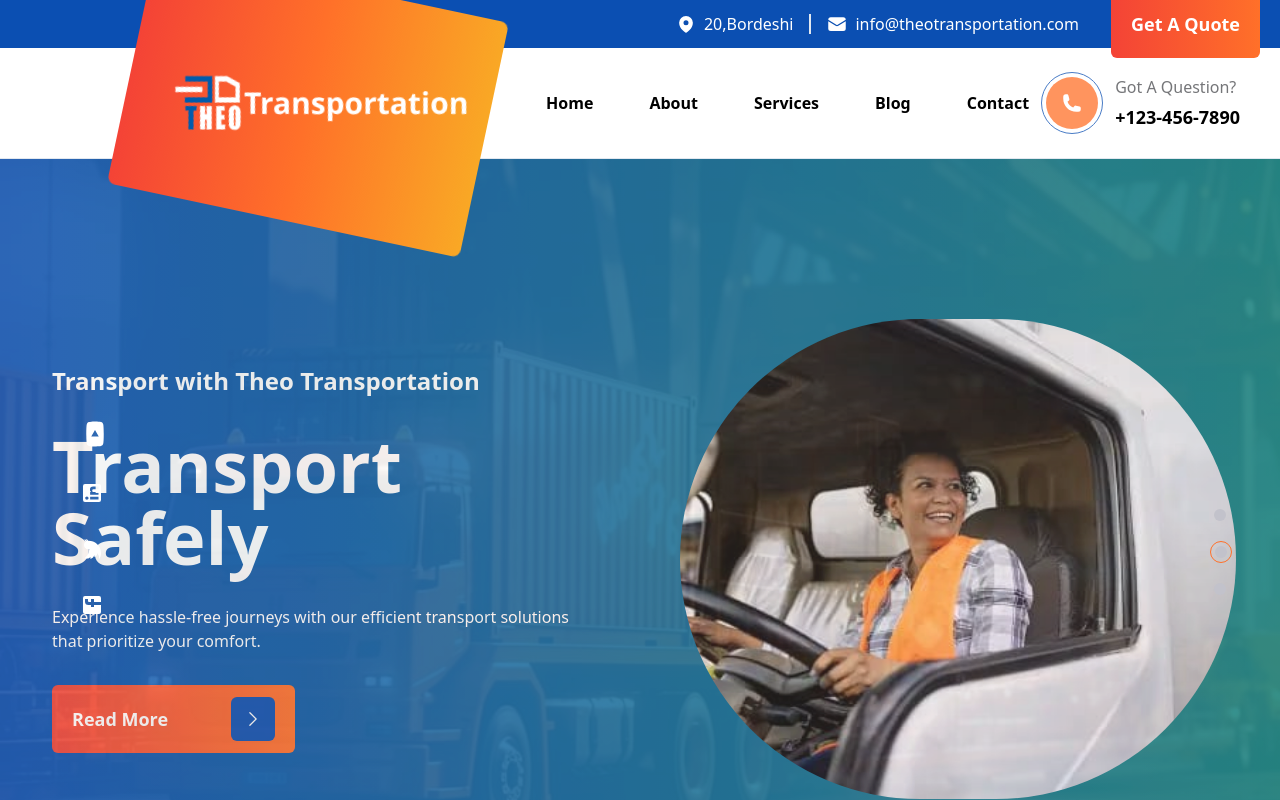
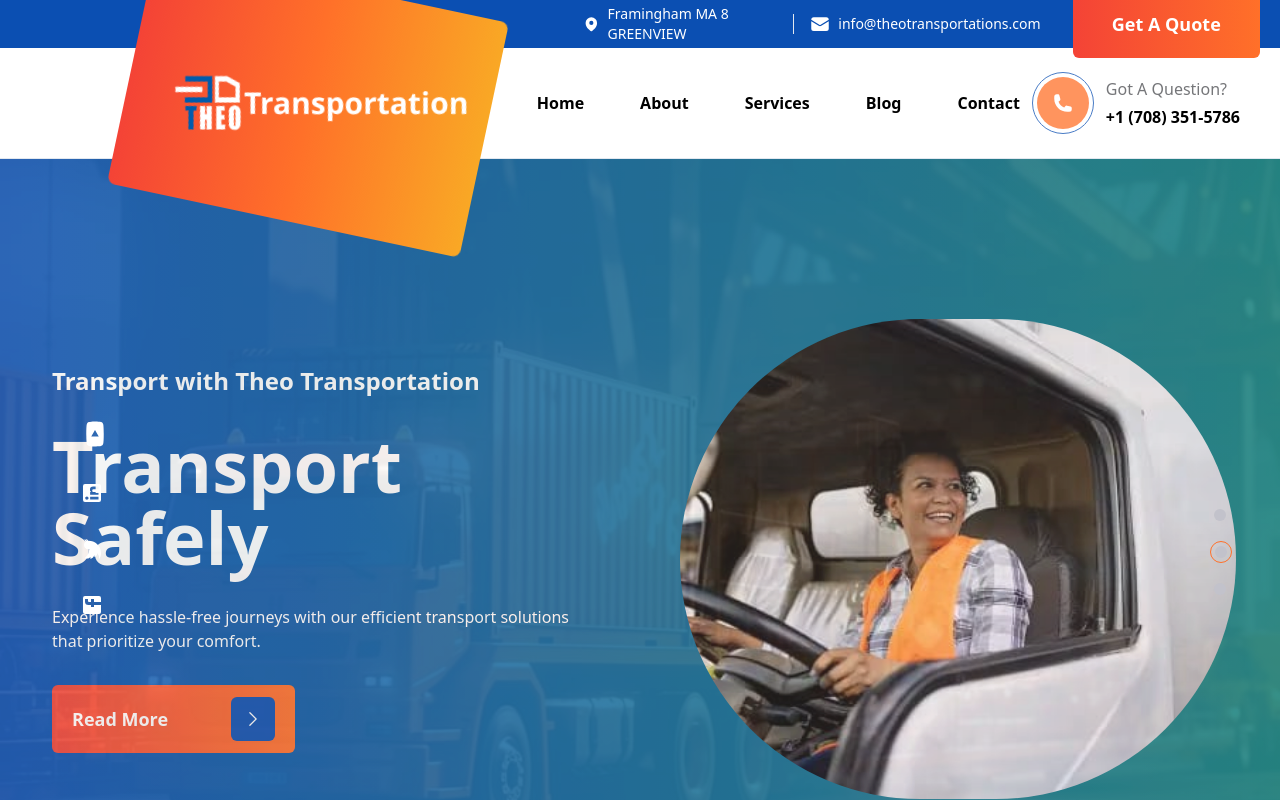
Before and after one commit to Hall-e3/thiotransportation, a React (Create React App) app: page / in a window 1280 px wide. Built offline with nearby package versions, Linux system fonts and the light colour scheme.

Commit message:
new changes

```diff
--- a/src/components/Footer.jsx
+++ b/src/components/Footer.jsx
@@ -47,19 +47,19 @@ export default function Footer() {
                 <div className="flex items-center space-x-4 cursor-pointer">
                   <MapPinIcon className="h-5 w-5 text-primary_orange" />
                   <p className="font-normal lg:text-lg text-[#c7cdda]">
-                    22/1 Bardeshi, Amin Bazar Dhaka 1348
+                    Framingham MA 8 GREENVIEW street Framingham MA 01701
                   </p>
                 </div>
                 <div className="flex items-center space-x-4 cursor-pointer">
                   <EnvelopeIcon className="h-5 w-5 text-primary_orange" />
                   <p className="font-normal lg:text-lg text-[#c7cdda]">
-                    info@theotransportation.com
+                    info@theotransportations.com
                   </p>
                 </div>
                 <div className="flex items-center space-x-4 cursor-pointer">
                   <PhoneIcon className="h-5 w-5 text-primary_orange" />
                   <p className="font-normal lg:text-lg text-[#c7cdda]">
-                    +88 01234 567 890
+                    +1 5083456355
                   </p>
                 </div>
               </div>
--- a/src/components/NavBar2.jsx
+++ b/src/components/NavBar2.jsx
@@ -78,7 +78,7 @@ export default function NavBar2({ show }) {
               <p className="text-md text-grey_black_3 font-medium">
                 Got A Question?
               </p>
-              <p className="text-lg font-bold">+123-456-7890</p>
+              <p className="text-md font-bold">+1 (708) 351-5786</p>
             </div>
           </div>
           <div onClick={handleDrop} className="lg:hidden pr-5 md:pr-0">
--- a/src/components/Navbar.jsx
+++ b/src/components/Navbar.jsx
@@ -69,7 +69,7 @@ export default function Navbar({ show }) {
               <p className="text-md text-grey_black_3 font-medium">
                 Got A Question?
               </p>
-              <p className="text-lg font-bold">+123-456-7890</p>
+              <p className="text-md font-bold">+123-456-7890</p>
             </div>
           </div>
           <div onClick={handleDrop} className="lg:hidden pr-5 md:pr-0">
@@ -151,16 +151,18 @@ export default function Navbar({ show }) {
             <div className="flex items-center space-x-3 cursor-pointer hover:text-primary_orange">
               <MapPinIcon className="h-4 w-4 text-primary_color" />
               <p className="font-medium lg:text-lg">
-                22/1 Bardeshi, Bazar Dhaka
+                Framingham MA 8 GREENVIEW street Framingham MA 01701
               </p>
             </div>
             <div className="flex items-center space-x-3 cursor-pointer hover:text-primary_orange">
               <EnvelopeIcon className="h-4 w-4 text-primary_color" />
-              <p className="font-medium lg:text-lg">info@theotransport.com</p>
+              <p className="font-medium lg:text-lg">
+                info@theotransportations.com
+              </p>
             </div>
             <div className="flex items-center space-x-3 cursor-pointer hover:text-primary_orange">
               <PhoneIcon className="h-4 w-4 text-primary_color" />
-              <p className="font-medium lg:text-lg">+88 01234 567 890</p>
+              <p className="font-medium lg:text-lg">+1 (708) 351-5786</p>
             </div>
           </div>
         </div>
--- a/src/components/SecondFooter.jsx
+++ b/src/components/SecondFooter.jsx
@@ -124,21 +124,21 @@ export default function SecondFooter() {
               <h5 className="font-bold text-2xl">Dhaka Office</h5>
 
               <div className="flex items-center space-x-4 cursor-pointer">
-                <MapPinIcon className="h-5 w-5 text-primary_orange" />
-                <p className="font-normal lg:text-lg text-[#c7cdda]">
-                  22/1 Bardeshi, Amin Bazar Dhaka 1348
+                <MapPinIcon className="h-10 w-10 text-primary_orange" />
+                <p className="font-normal text-md text-[#c7cdda]">
+                  Framingham MA 8 GREENVIEW street Framingham MA 01701
                 </p>
               </div>
               <div className="flex items-center space-x-4 cursor-pointer">
                 <EnvelopeIcon className="h-5 w-5 text-primary_orange" />
-                <p className="font-normal lg:text-lg text-[#c7cdda]">
-                  hello@theotransportation.com
+                <p className="font-normal text-md text-[#c7cdda]">
+                  info@theotransportations.com
                 </p>
               </div>
               <div className="flex items-center space-x-4 cursor-pointer">
                 <PhoneIcon className="h-5 w-5 text-primary_orange" />
                 <p className="font-normal lg:text-lg text-[#c7cdda]">
-                  +88 01234 567 890
+                  +1 (708) 351-5786
                 </p>
               </div>
             </div>
@@ -147,21 +147,21 @@ export default function SecondFooter() {
               <h5 className="font-bold text-2xl">New York Office</h5>
 
               <div className="flex items-center space-x-4 cursor-pointer">
-                <MapPinIcon className="h-5 w-5 text-primary_orange" />
-                <p className="font-normal lg:text-lg text-[#c7cdda]">
-                  22/1 Bardeshi, Amin Bazar Dhaka 1348
+                <MapPinIcon className="h-10 w-10 text-primary_orange" />
+                <p className="font-normal text-md text-[#c7cdda]">
+                  Framingham MA 8 GREENVIEW street Framingham MA 01701
                 </p>
               </div>
               <div className="flex items-center space-x-4 cursor-pointer">
                 <EnvelopeIcon className="h-5 w-5 text-primary_orange" />
-                <p className="font-normal lg:text-lg text-[#c7cdda]">
-                  hello@theotransportation.com
+                <p className="font-normal text-md text-[#c7cdda]">
+                  info@theotransportations.com
                 </p>
               </div>
               <div className="flex items-center space-x-4 cursor-pointer">
                 <PhoneIcon className="h-5 w-5 text-primary_orange " />
                 <p className="font-normal lg:text-lg text-[#c7cdda]">
-                  +88 01234 567 890
+                  +1 (708) 351-5786
                 </p>
               </div>
             </div>
@@ -169,21 +169,21 @@ export default function SecondFooter() {
               <h5 className="font-bold text-2xl">London Office</h5>
 
               <div className="flex items-center space-x-4 cursor-pointer">
-                <MapPinIcon className="h-5 w-5 text-primary_orange" />
-                <p className="font-normal lg:text-lg text-[#c7cdda]">
-                  22/1 Bardeshi, Amin Bazar Dhaka 1348
+                <MapPinIcon className="h-10 w-10 text-primary_orange" />
+                <p className="font-normal text-md text-[#c7cdda]">
+                  Framingham MA 8 GREENVIEW street Framingham MA 01701
                 </p>
               </div>
               <div className="flex items-center space-x-4 cursor-pointer">
                 <EnvelopeIcon className="h-5 w-5 text-primary_orange" />
-                <p className="font-normal lg:text-lg text-[#c7cdda]">
-                  hello@theotransportation.com
+                <p className="font-normal text-md text-[#c7cdda]">
+                  info@theotransportations.com
                 </p>
               </div>
               <div className="flex items-center space-x-4 cursor-pointer">
                 <PhoneIcon className="h-5 w-5 text-primary_orange" />
                 <p className="font-normal lg:text-lg text-[#c7cdda]">
-                  +88 01234 567 890
+                  +1 (708) 351-5786
                 </p>
               </div>
             </div>
@@ -191,21 +191,21 @@ export default function SecondFooter() {
               <h5 className="font-bold text-2xl">Cape Town Office</h5>
 
               <div className="flex items-center space-x-4 cursor-pointer">
-                <MapPinIcon className="h-5 w-5 text-primary_orange" />
-                <p className="font-normal lg:text-lg text-[#c7cdda]">
-                  22/1 Bardeshi, Amin Bazar Dhaka 1348
+                <MapPinIcon className="h-10 w-10 text-primary_orange" />
+                <p className="font-normal text-md text-[#c7cdda]">
+                  Framingham MA 8 GREENVIEW street Framingham MA 01701
                 </p>
               </div>
               <div className="flex items-center space-x-4 cursor-pointer">
                 <EnvelopeIcon className="h-5 w-5 text-primary_orange" />
-                <p className="font-normal lg:text-lg text-[#c7cdda]">
-                  hello@theotransportation.com
+                <p className="font-normal text-md text-[#c7cdda]">
+                  info@theotransportations.com
                 </p>
               </div>
               <div className="flex items-center space-x-4 cursor-pointer">
                 <PhoneIcon className="h-5 w-5 text-primary_orange" />
                 <p className="font-normal lg:text-lg text-[#c7cdda]">
-                  +88 01234 567 890
+                  +1 (708) 351-5786
                 </p>
               </div>
             </div>
@@ -228,10 +228,10 @@ export default function SecondFooter() {
             </MapContainer>
           </div>
           <div className="flex flex-col lg:flex-row space-y-6 lg:space-y-0 justify-between sm:items-center">
-            <h4>Copyright ©2023 Transco. All Rights Reserved</h4>
+            <h4>Copyright ©2023 Theo Transportation. All Rights Reserved</h4>
             <div className="flex items-center space-x-5 lg:space-x-10">
               <p className="font-normal lg:text-lg text-[#c7cdda] hover:text-primary_color cursor-pointer">
-                World Travelling
+                World Traveling
               </p>
               <p className="font-normal lg:text-lg text-[#c7cdda] hover:text-primary_color cursor-pointer">
                 Product Delivery
--- a/src/layout/index.jsx
+++ b/src/layout/index.jsx
@@ -1,15 +1,6 @@
 import React, { useEffect, useState } from "react";
-import {
-  EnvelopeIcon,
-  MapPinIcon,
-  PhoneIcon,
-} from "@heroicons/react/24/solid";
-import {
-  Facebook,
-  LinkedIn,
-  YouTube,
-  Twitter,
-} from "@mui/icons-material";
+import { EnvelopeIcon, MapPinIcon, PhoneIcon } from "@heroicons/react/24/solid";
+import { Facebook, LinkedIn, YouTube, Twitter } from "@mui/icons-material";
 import { Button, Navbar } from "../components";
 
 export default function Layout({ children }) {
@@ -32,25 +23,25 @@ export default function Layout({ children }) {
     <div className="h-screen w-full transition overflow-x-hidden">
       <div className="h-full w-full">
         <div className="h-12 w-full bg-primary_color transition hidden lg:block">
-          <nav className="h-full flex w-[1240px] mx-auto px-8 items-center justify-between">
+          <nav className="h-full flex w-[1240px] mx-auto items-center justify-between">
             <div className="flex items-center space-x-4">
               <div className="flex items-center space-x-2">
                 <MapPinIcon className="w-5 h-5 text-white" />
-                <p className="text-white text-base">
-                  20,Bordeshi, New York, US
+                <p className="text-white text-sm">
+                  Framingham MA 8 GREENVIEW street Framingham MA 01701
                 </p>
               </div>
               <div className="w-0.5 w h-5 bg-stroke" />
               <div className="flex items-center space-x-2">
                 <EnvelopeIcon className="w-5 h-5 text-white" />
-                <p className="text-white text-base">
-                  info@theotransportation.com
+                <p className="text-white text-sm">
+                  info@theotransportations.com
                 </p>
               </div>
               <div className="w-0.5 w h-5 bg-stroke" />
               <div className="flex items-center space-x-2">
                 <PhoneIcon className="w-4 h-4 text-white" />
-                <p className="text-white text-base">+123-895-6147</p>
+                <p className="text-white text-sm">+1 (708) 351-5786</p>
               </div>
             </div>
             <div className="flex items-center space-x-8">
--- a/src/pages/Home.jsx
+++ b/src/pages/Home.jsx
@@ -50,15 +50,17 @@ export default function Home() {
             <div className="flex items-center space-x-4 flex-1"></div>
             <div className="flex items-center space-x-8 shrink-0">
               <div className="flex items-center space-x-4">
-                <div className="flex items-center space-x-2">
+                <div className="flex items-center space-x-2 w-full">
                   <MapPinIcon className="w-5 h-5 text-white" />
-                  <p className="text-white text-base">20,Bordeshi</p>
+                  <p className="text-white text-sm">
+                    Framingham MA 8 GREENVIEW
+                  </p>
                 </div>
                 <div className="w-0.5 w h-5 bg-stroke" />
                 <div className="flex items-center space-x-2">
                   <EnvelopeIcon className="w-5 h-5 text-white" />
-                  <p className="text-white text-base">
-                    info@theotransportation.com
+                  <p className="text-white text-sm">
+                    info@theotransportations.com
                   </p>
                 </div>
               </div>
```
